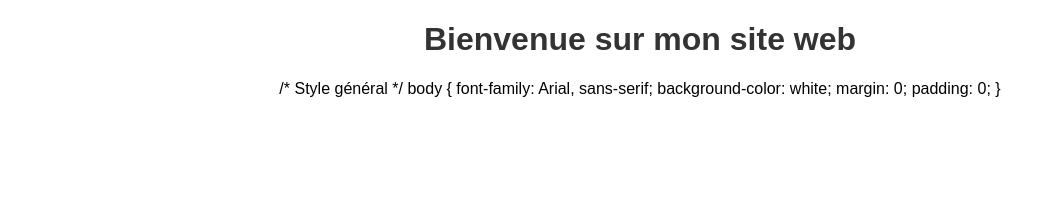
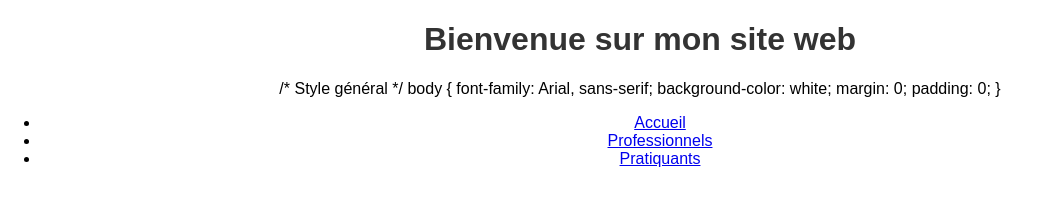
Before and after one commit to Kurty6/Kurty-Motricit--Sant-, a plain HTML site: page index.html in a window 1280 px wide. Shown: the whole page, without its empty margins (0-1039 px from the left). Drawn offline with Linux system fonts and the light colour scheme; no server answers.

Commit message:
Update index.html
Liens onglets

```diff
--- a/index.html
+++ b/index.html
@@ -17,3 +17,10 @@ body {
     margin: 0;
     padding: 0;
 }
+<nav>
+    <ul>
+        <li><a href="index.html">Accueil</a></li>
+        <li><a href="pro.html">Professionnels</a></li>
+        <li><a href="pratiquant.html">Pratiquants</a></li>
+    </ul>
+</nav>
```
